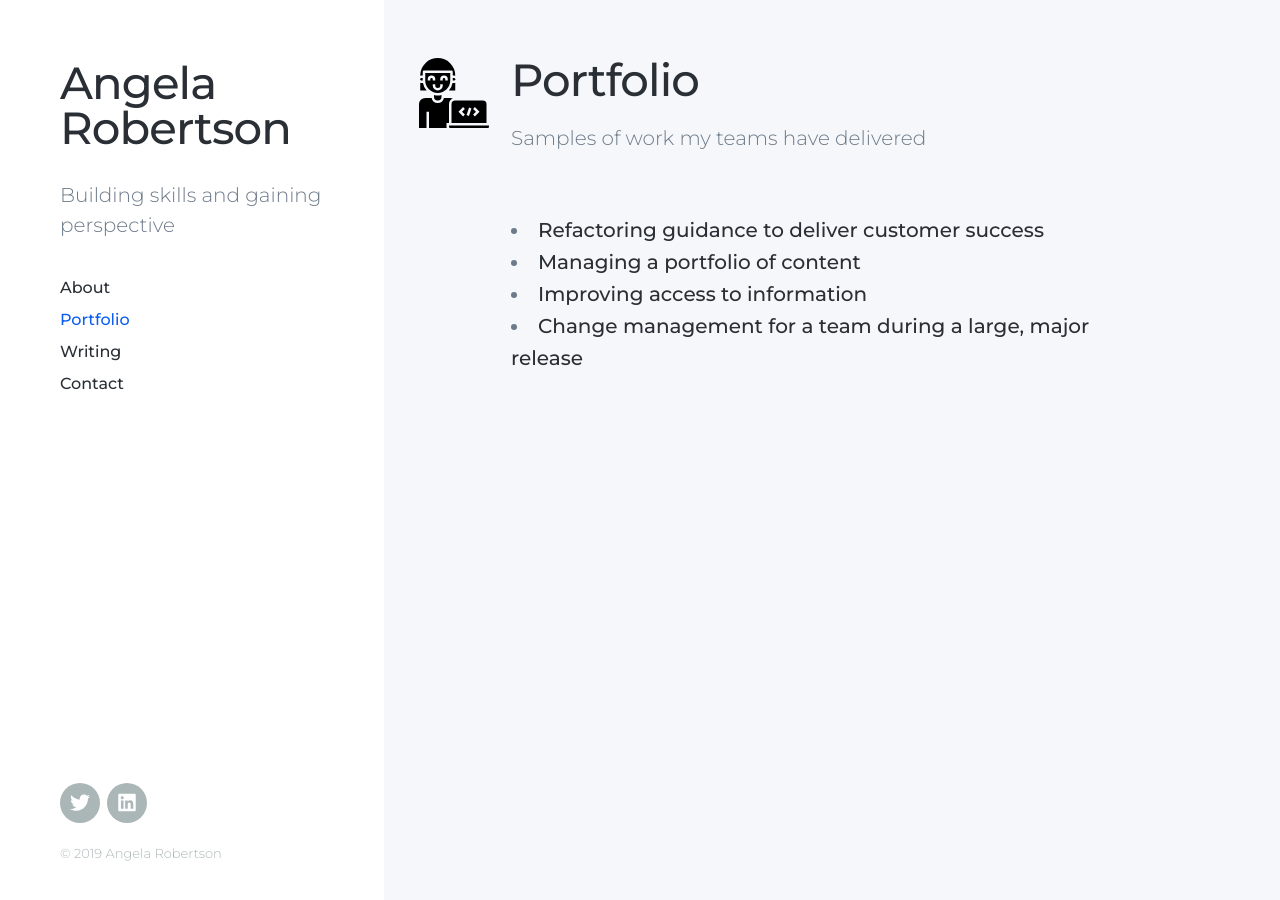
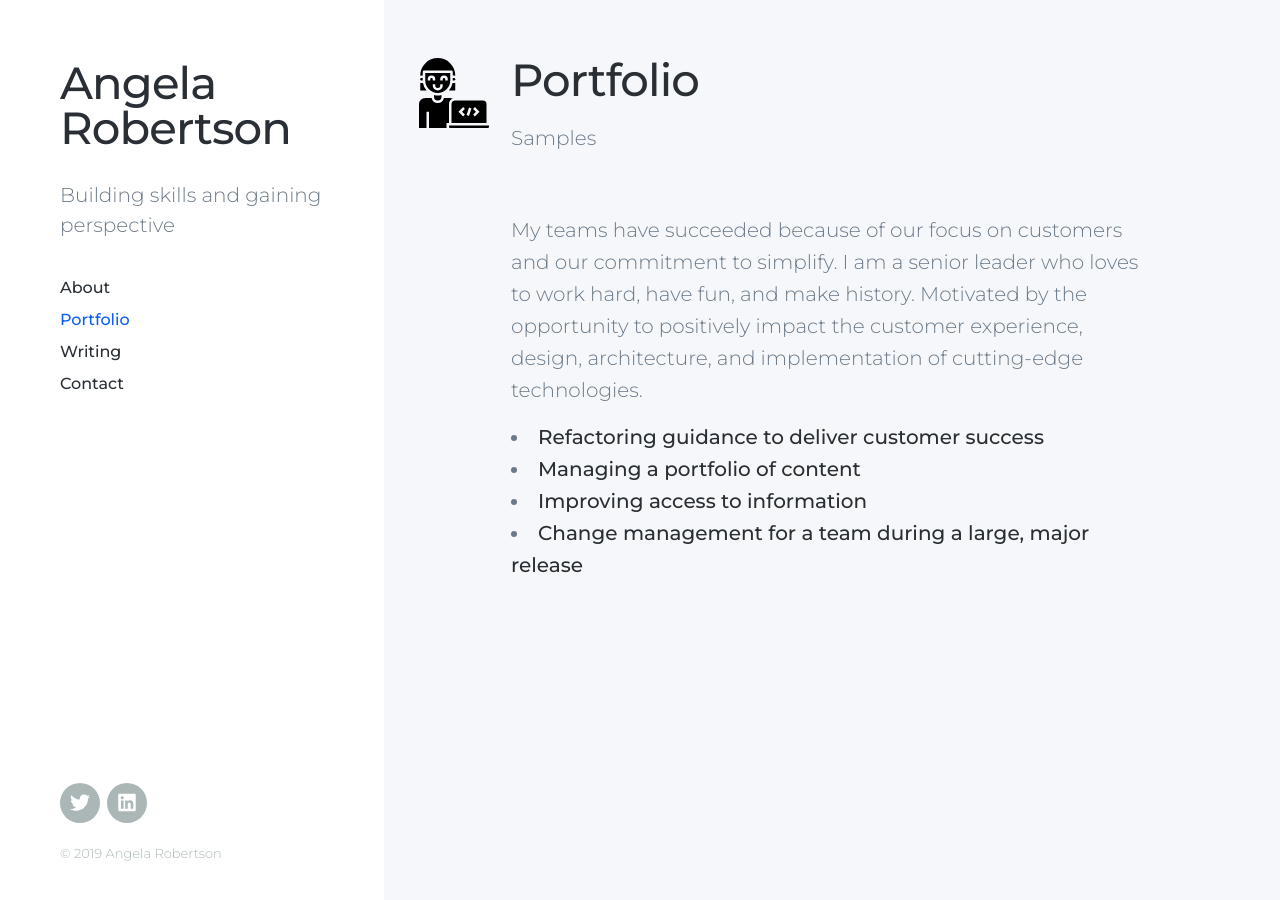
Before and after one commit to arob98/arob98.github.io, a Jekyll site: the page built from _pages/portfolio.md, in a window 1280 px wide and 900 px high. Built offline with Jekyll 4.4.1, drawn with Linux system fonts in a browser that asks for light colours; nearby versions of some CDN libraries.

Commit message:
Add intro to portfolio

```diff
--- a/_pages/portfolio.md
+++ b/_pages/portfolio.md
@@ -1,8 +1,11 @@
 ---
 title: Portfolio
-subtitle: Samples of work my teams have delivered
+subtitle: Samples
 featured_image: /images/developer.svg
 ---
+
+My teams have succeeded because of our focus on customers and our commitment to simplify. I am a senior leader who loves to work hard, have fun, and make history. Motivated by the opportunity to positively impact the customer experience, design, architecture, and implementation of cutting-edge technologies.
+
 * [Refactoring guidance to deliver customer success](https://docs.microsoft.com/intune/)
 * [Managing a portfolio of content](https://docs.microsoft.com/azure/)
 * [Improving access to information](https://docs.microsoft.com/azure/active-directory/)
```
